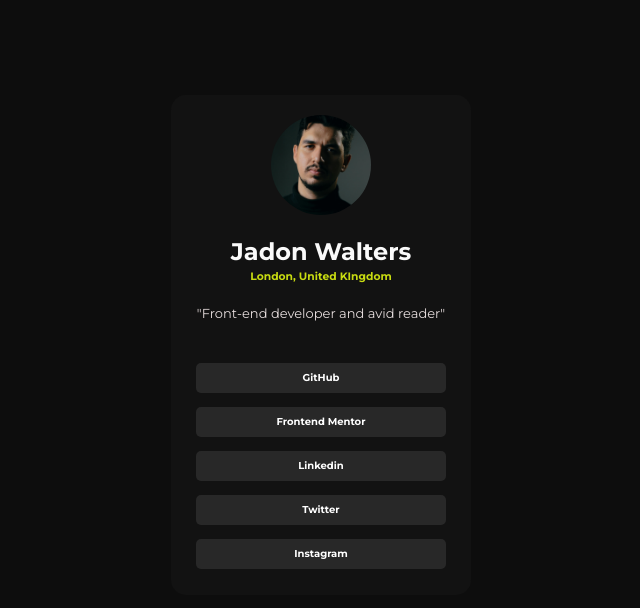
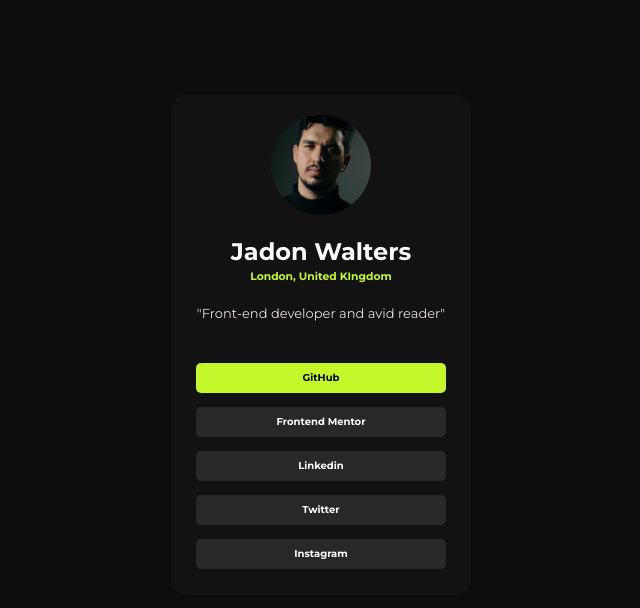
Before and after one commit to AHMAD-USM/social-link-profile, a plain HTML site: page index.html in a window 1280 px wide. In both pictures the pointer is over the button "GitHub". Shown: the whole page, without its empty margins (319-959 px from the left). Drawn offline with Linux system fonts and the light colour scheme.

Commit message:
added colors to styling

```diff
--- a/style.css
+++ b/style.css
@@ -50,7 +50,7 @@ h1{
 }
 
 h6{
-    color: rgba(213, 235, 17, 0.932);
+    color:  hsl(75, 94%, 57%);
 }
 h1,h6{
     margin: 0;
@@ -93,6 +93,11 @@ button{
     height: 30px;
 }
 
+button:hover{
+    background-color:  hsl(75, 94%, 57%);
+    color: black;
+}
+
 .buttons_container{
     margin:15px 0 0 0;
 }
```
